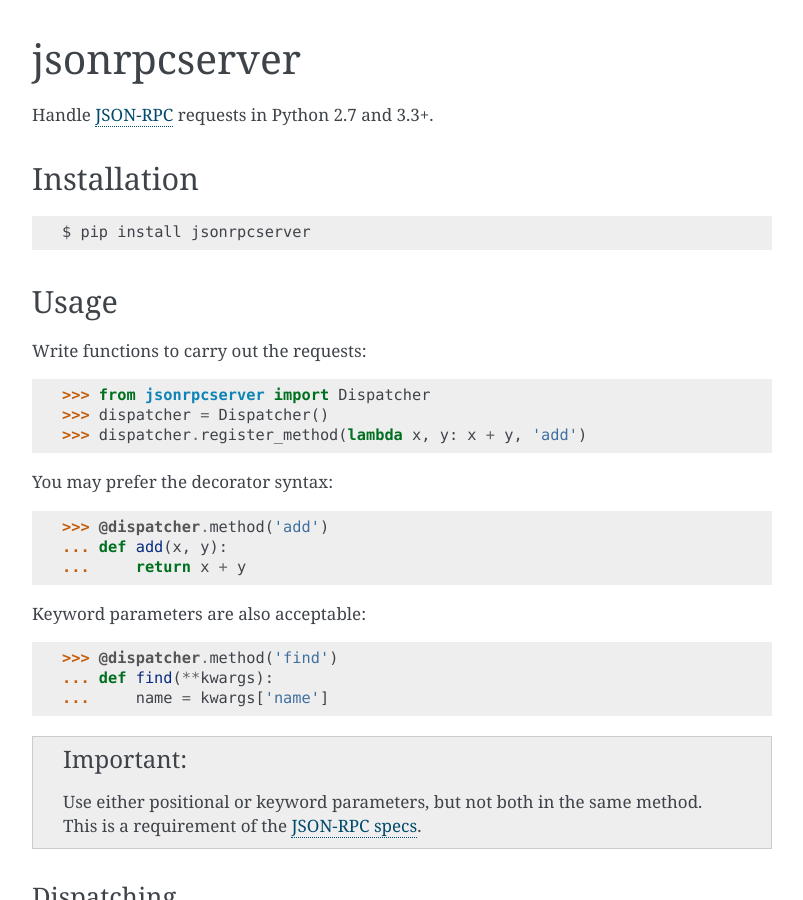
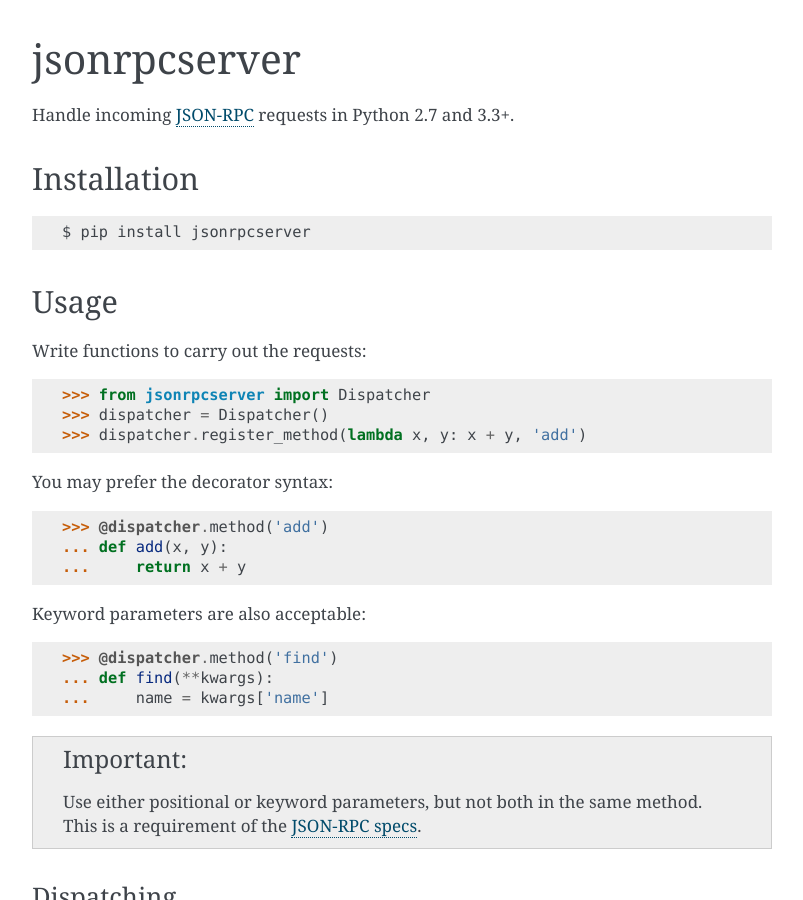
Before and after one commit to explodinglabs/jsonrpcserver, a Sphinx documentation site: the page built from doc/index.rst, in a window 1280 px wide and 900 px high. Shown: the whole window, without its empty margins (238-1041 px from the left). Built offline with Sphinx 7.4.7, drawn with Linux system fonts in a browser that asks for light colours.

Commit message:
Documentation

```diff
--- a/README.rst
+++ b/README.rst
@@ -1,7 +1,8 @@
 jsonrpcserver
 *************
 
-Handle `JSON-RPC <http://www.jsonrpc.org/>`_ requests.
+Handle incoming `JSON-RPC <http://www.jsonrpc.org/>`_ requests in Python 2.7 and
+3.3+.
 
 Write functions to carry out requests:
 
--- a/doc/index.rst
+++ b/doc/index.rst
@@ -1,7 +1,8 @@
 jsonrpcserver
 *************
 
-Handle `JSON-RPC <http://www.jsonrpc.org/>`_ requests in Python 2.7 and 3.3+.
+Handle incoming `JSON-RPC <http://www.jsonrpc.org/>`_ requests in Python 2.7 and
+3.3+.
 
 Installation
 ============
```
